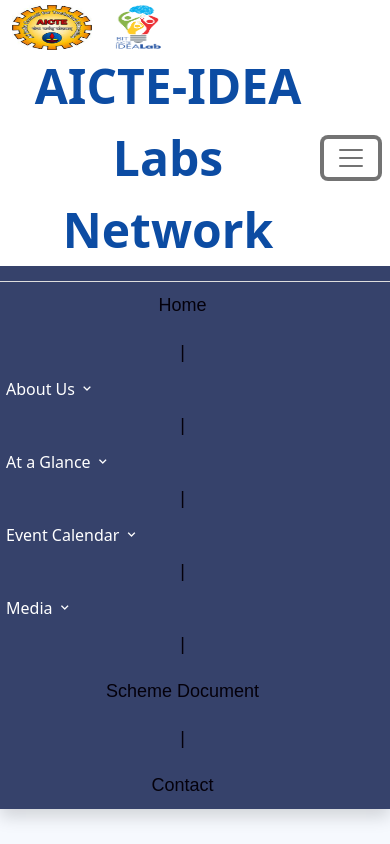
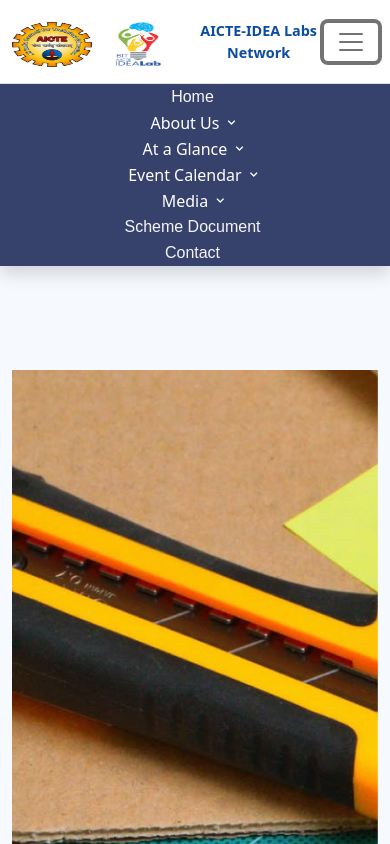
Before and after one commit to RITESHKUMARTHAKUR/labwebsite, a plain HTML site: page index.html in a window 390 px wide. Both pictures are taken after a click on the button "Toggle navigation". Shown: the top 844 px of the page. Drawn offline with nearby package versions, Linux system fonts and the light colour scheme.

Commit message:
navbar responsive issue solved

```diff
--- a/assets/css/custom.css
+++ b/assets/css/custom.css
@@ -243,12 +243,25 @@ body{background: #eee}.news{width: 160px}.news-scroll a{text-decoration: none}.d
     width: 50%;
   }
 
+  .heading-title{
+    font-size: 1.7rem;
+    padding: 10px 0;
+  }
+
+  .link-line{
+    display: none;
+  }
+
 
 }
 @media screen and (max-width: 802px) {
   .wings .container  {
     width: 50%;
     right: 10%;
+  }
+
+  .heading-title{
+    font-size: 1.1rem;
   }
 
 
@@ -261,13 +274,23 @@ body{background: #eee}.news{width: 160px}.news-scroll a{text-decoration: none}.d
   width: 50%;
   right: 15%;
   }
+
+  .heading-title{
+    font-size: 1rem;
+  }
 }
 @media screen and (max-width: 600px) {
   .wings .container{
     width: 50%;
     right: 20%;
+  }
 
-}
+  .heading-title{
+    font-size: 0.9rem;
+    padding: 20px 0;
+  }
+
+
 }
 :root {
   --primary: #6222CC;
@@ -370,10 +393,9 @@ h6,
 
 .navbar-light .navbar-nav .nav-link {
   position: relative;
-  margin-right: 25px;
+  margin-right: 5px;
   padding: 35px 0;
   font-family: 'Jost', sans-serif;
-  font-size: 18px;
   font-weight: 500;
   color: var(--light) !important;
   outline: none;
@@ -410,15 +432,13 @@ h6,
   }
 
   .navbar-light .navbar-collapse {
-      margin-top: 15px;
       border-top: 1px solid #DDDDDD;
   }
 
   .navbar-light .navbar-nav .nav-link,
   .sticky-top.navbar-light .navbar-nav .nav-link {
-      padding: 10px 0;
+      padding: 1px 6px;
       margin-left: 0;
-      color: var(--dark) !important;
   }
 
   .navbar-light .navbar-brand h1 {
--- a/index.html
+++ b/index.html
@@ -41,12 +41,12 @@
         <div class="w-100 bottom-0" style="background-color:#36426b">
             <div class="align-self-center collapse navbar-collapse flex-fill  d-lg-flex justify-content-lg-between"
                 id="navbar-toggler-success" style="height: 50px;">
-                <div class="flex-fill mx-xl-5">
+                <div class="flex-fill">
                     <ul class="nav navbar-nav d-flex justify-content-between mx-xl-5 text-center text-dark">
-                        <li class="nav-item">
-                            <a class="nav-link rounded-pill px-3" href="index.html">Home</a>
+                        <li class="nav-item btn-group">
+                            <a class="nav-link text-white text-decoration-none rounded-pill " href="index.html">Home</a>
                         </li>
-                        <span class="nav-link"> | </span>
+                        <span class="nav-link link-line"> | </span>
                         <li class="nav-item btn-group">
                             <!-- <a class="nav-link rounded-pill px-3" href="about.html">About US</a> -->
                                 <button class="nav-dropdown align-self-center bg-transparent border-0 outline-none text-white" type="button" id="defaultDropdown" data-bs-toggle="dropdown" data-bs-auto-close="true" aria-expanded="false">
@@ -59,7 +59,7 @@
                                   <li><a class="dropdown-item" href="#">About us page 3</a></li>
                                 </ul>
                         </li>
-                        <span class="nav-link"> | </span>
+                        <span class="nav-link link-line"> | </span>
                         <li class="nav-item btn-group">
                             <!-- <a class="nav-link rounded-pill px-3" href="work.html">Events</a> -->
                                 <button class=" nav-dropdown align-self-center bg-transparent border-0 outline-none text-white" type="button" id="defaultDropdown" data-bs-toggle="dropdown" data-bs-auto-close="true" aria-expanded="false">
@@ -72,7 +72,7 @@
                                   <li><a class="dropdown-item" href="#">Item Event3</a></li>
                                 </ul>
                         </li>
-                        <span class="nav-link"> | </span>
+                        <span class="nav-link link-line"> | </span>
                         <li class="nav-item btn-group">
                             <!-- <a class="nav-link rounded-pill px-3" href="work.html">Events</a> -->
                                 <button class=" nav-dropdown align-self-center bg-transparent border-0 outline-none text-white" type="button" id="defaultDropdown" data-bs-toggle="dropdown" data-bs-auto-close="true" aria-expanded="false">
@@ -85,7 +85,7 @@
                                   <li><a class="dropdown-item" href="#">Item Event3</a></li>
                                 </ul>
                         </li>
-                        <span class="nav-link"> | </span>
+                        <span class="nav-link link-line"> | </span>
                         <li class="nav-item btn-group">
                             <!-- <a class="nav-link rounded-pill px-3" href="pricing.html">Projects</a> -->
                                 <button class="nav-dropdown align-self-center bg-transparent border-0 outline-none text-white" type="button" id="defaultDropdown" data-bs-toggle="dropdown" data-bs-auto-close="true" aria-expanded="false">
@@ -98,13 +98,13 @@
                                   <li><a class="dropdown-item" href="#">Project page 3</a></li>
                                 </ul>
                         </li>
-                        <span class="nav-link"> | </span>
-                        <li class="nav-item">
-                            <a class="nav-link rounded-pill px-3" href="#">Scheme Document</a>
+                        <span class="nav-link link-line"> | </span>
+                        <li class="nav-item btn-group">
+                            <a class="nav-link rounded-pill" href="#">Scheme Document</a>
                         </li>
-                        <span class="nav-link"> | </span>
-                        <li class="nav-item">
-                            <a class="nav-link rounded-pill px-3" href="contact.html">Contact</a>
+                        <span class="nav-link link-line"> | </span>
+                        <li class="nav-item btn-group">
+                            <a class="nav-link rounded-pill" href="contact.html">Contact</a>
                         </li>
                     </ul>
                 </div>
```
Also changed, not shown: assets/css/bootstrap.css.
